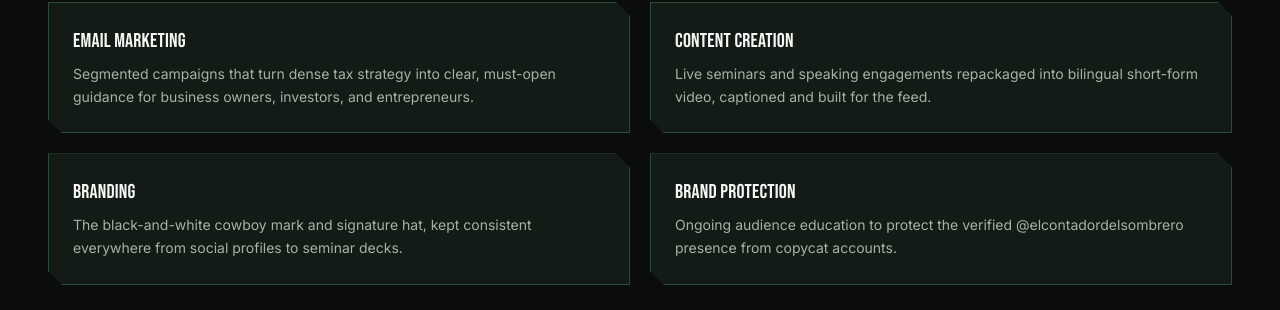
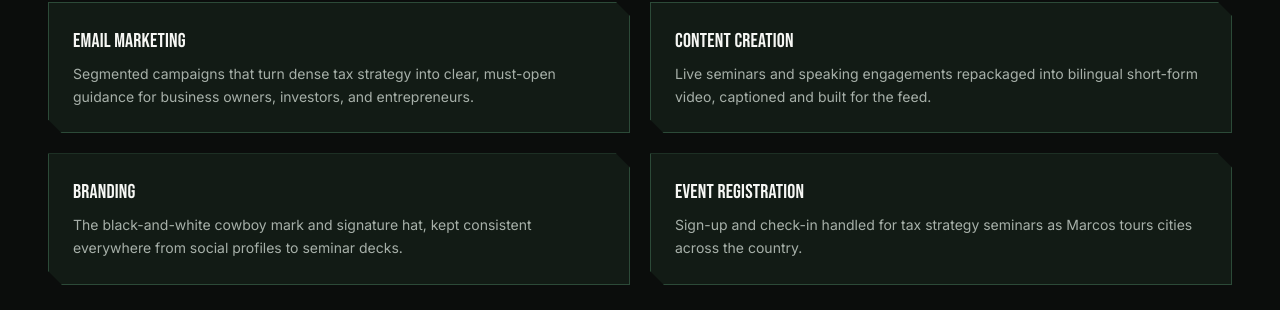
Before and after one commit to andyfrctnl/frctnl-website, a Next.js app: page /work/el-contador-del-sombrero in a window 1280 px wide. Shown: the part 970-1280 px from the top of the page. Built offline with nearby package versions, Linux system fonts and the light colour scheme.

Commit message:
Swap brand protection scope item for event registration
Reflects that FRCTNL handles seminar sign-up and check-in as Marcos
tours cities across the country, rather than brand/impersonation
monitoring.

```diff
--- a/src/app/work/el-contador-del-sombrero/page.tsx
+++ b/src/app/work/el-contador-del-sombrero/page.tsx
@@ -26,9 +26,9 @@ const scopeItems = [
       "The black-and-white cowboy mark and signature hat, kept consistent everywhere from social profiles to seminar decks.",
   },
   {
-    name: "Brand Protection",
+    name: "Event Registration",
     description:
-      "Ongoing audience education to protect the verified @elcontadordelsombrero presence from copycat accounts.",
+      "Sign-up and check-in handled for tax strategy seminars as Marcos tours cities across the country.",
   },
 ];
 
```
